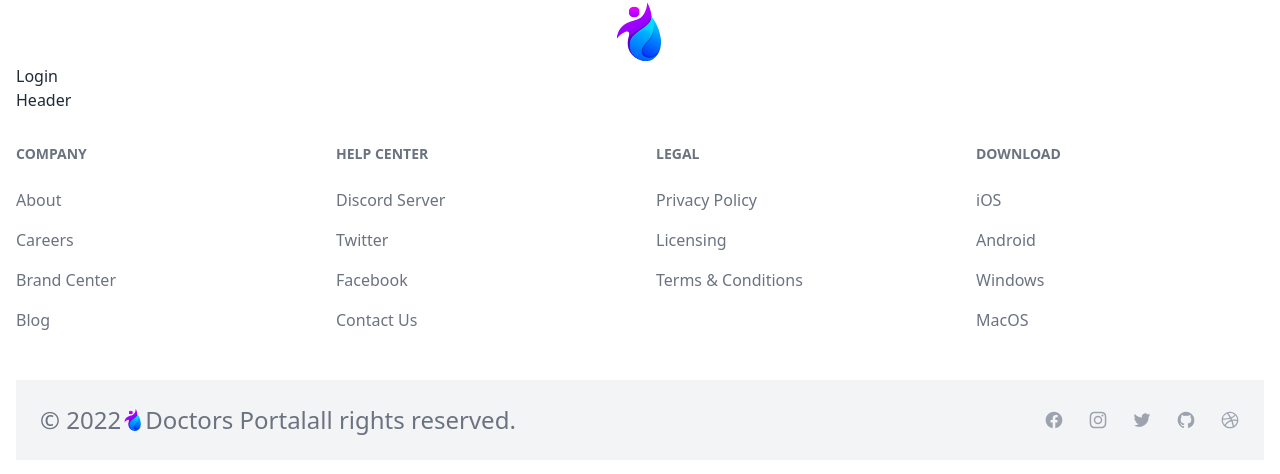
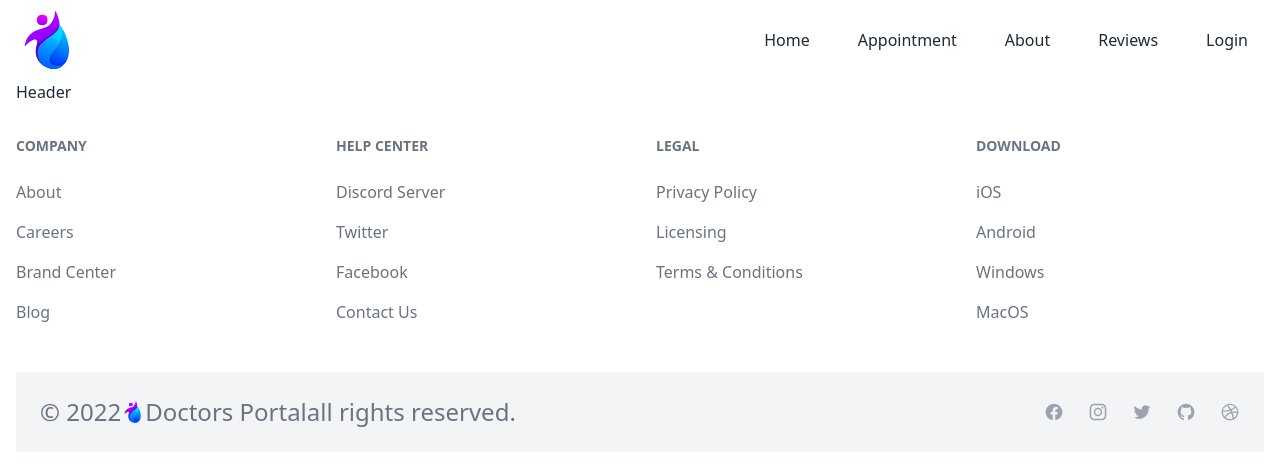
Before and after one commit to bilashism/doctors-portal-frontend, a React (Vite) app: page / in a window 1280 px wide. Shown: the top 474 px of the page. Built offline with nearby package versions, Linux system fonts and the light colour scheme; no server answers.

Commit message:
simple navbar

```diff
--- a/index.html
+++ b/index.html
@@ -1,5 +1,5 @@
 <!DOCTYPE html>
-<html lang="en">
+<html data-theme="light" lang="en">
   <head>
     <meta charset="UTF-8" />
     <meta name="viewport" content="width=device-width, initial-scale=1.0" />
--- a/src/pages/shared/Navbar/Navbar.jsx
+++ b/src/pages/shared/Navbar/Navbar.jsx
@@ -4,10 +4,63 @@
 import { APP_NAME } from "../../../utilities/utilities";
 
 const Navbar = () => {
+  const menuItems = (
+    <>
+      <li>
+        <Link to="/" className="capitalize">
+          home
+        </Link>
+      </li>
+      <li>
+        <Link to="/appointment" className="capitalize">
+          appointment
+        </Link>
+      </li>
+      <li>
+        <Link to="/about" className="capitalize">
+          about
+        </Link>
+      </li>
+      <li>
+        <Link to="/reviews" className="capitalize">
+          reviews
+        </Link>
+      </li>
+      <li>
+        <Link to="/login" className="capitalize">
+          login
+        </Link>
+      </li>
+    </>
+  );
+
   return (
     <nav className="">
       <div className="container mx-auto px-4">
-        <div className="">
+        <div className="navbar lg:justify-between px-0 bg-base-100">
+          <div className="navbar-start">
+            <div className="dropdown">
+              <label tabIndex={0} className="btn btn-ghost lg:hidden">
+                <svg
+                  xmlns="http://www.w3.org/2000/svg"
+                  className="h-5 w-5"
+                  fill="none"
+                  viewBox="0 0 24 24"
+                  stroke="currentColor">
+                  <path
+                    strokeLinecap="round"
+                    strokeLinejoin="round"
+                    strokeWidth="2"
+                    d="M4 6h16M4 12h8m-8 6h16"
+                  />
+                </svg>
+              </label>
+              <ul
+                tabIndex={0}
+                className="menu menu-compact dropdown-content mt-3 p-2 shadow bg-base-100 rounded-box w-52">
+                {menuItems}
+              </ul>
+            </div>
             <Link to="/">
               <img
                 src={logo}
@@ -19,7 +72,10 @@
                 fetchpriority="low"
               />
             </Link>
-          <Link to="/login">Login</Link>
+          </div>
+          <div className="navbar-center hidden lg:flex">
+            <ul className="menu menu-horizontal p-0 gap-4">{menuItems}</ul>
+          </div>
         </div>
       </div>
     </nav>
```
Lines whose indentation alone changed are shown as unchanged.
